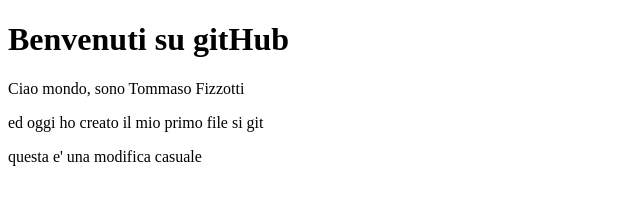
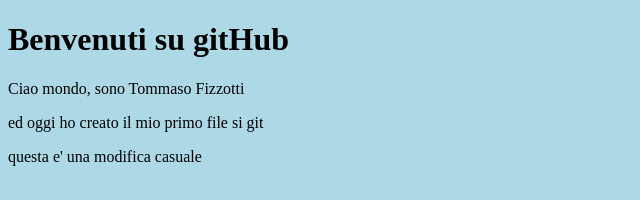
Before and after one commit to KTfizzo/lezione_Fizzotti, a plain HTML site: page index.html in a window 1280 px wide. Shown: the whole page, without its empty margins (0-640 px from the left). Drawn offline with Linux system fonts and the light colour scheme.

Commit message:
aggiunta colore sfondo

```diff
--- a/index.html
+++ b/index.html
@@ -12,4 +12,9 @@
 
         <p>questa e' una modifica casuale</p>
     </body>
+    <style>
+Body {
+background-color: lightblue;
+}
+</style>
 </html>
```
